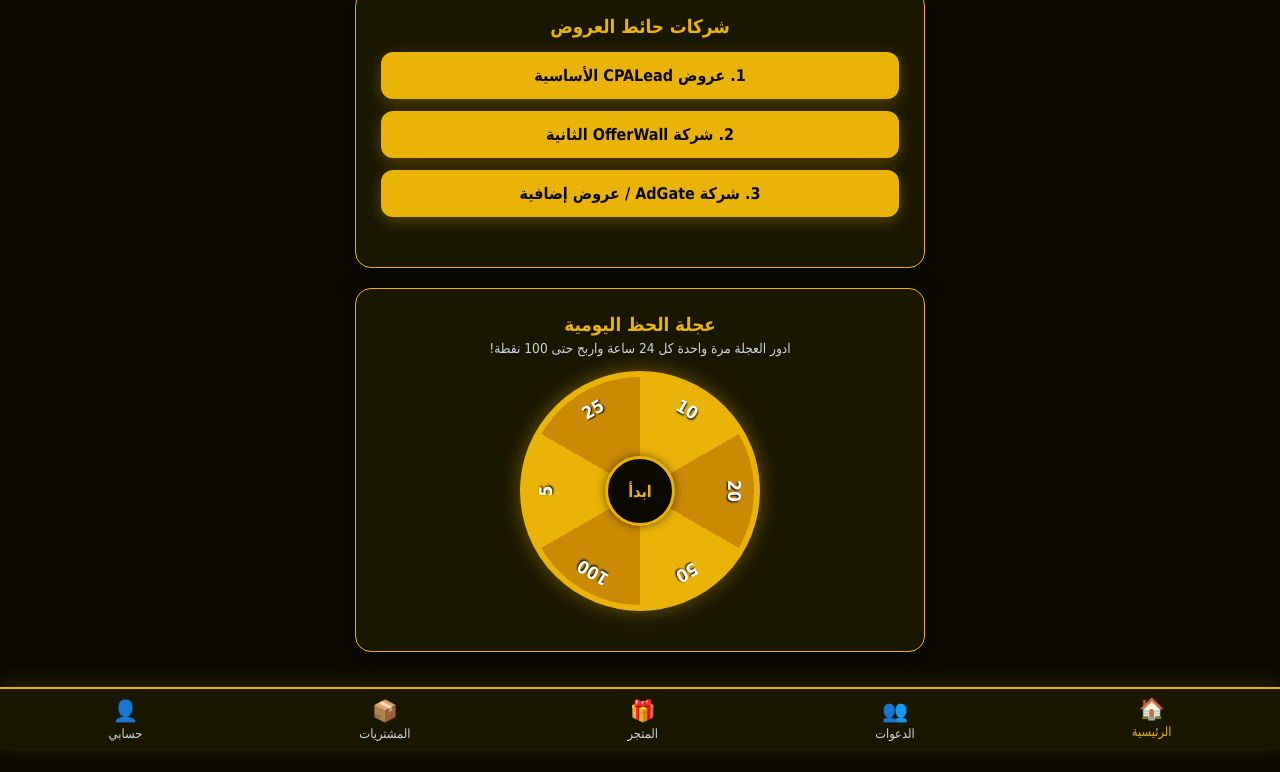
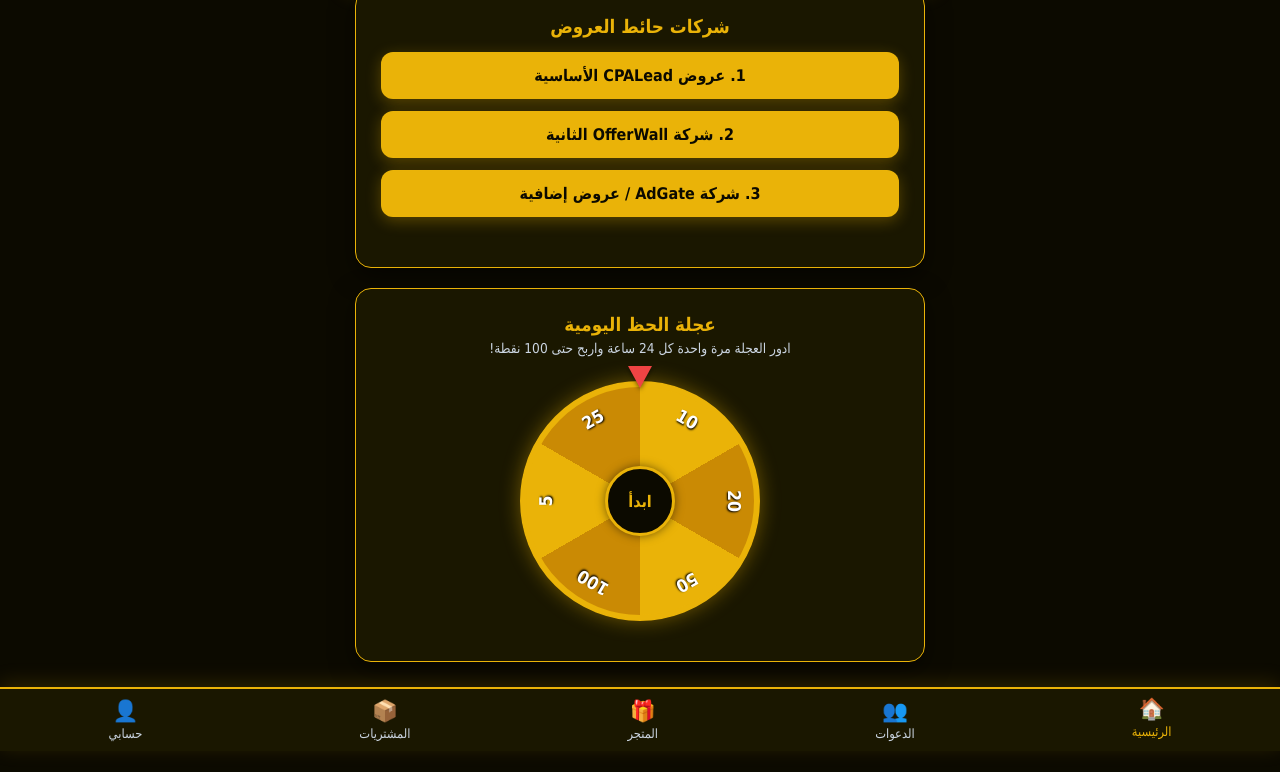
Before and after one commit to ahmdabwramy416-crypto/MistCash, a plain HTML site: page index.html in a window 1280 px wide. Shown: the part 49-821 px from the top of the page. Drawn offline with Linux system fonts and the light colour scheme; sample sign-in values are in the browser's storage.

Commit message:
Update index.html

```diff
--- a/index.html
+++ b/index.html
@@ -3,17 +3,34 @@
 <head>
     <meta charset="UTF-8">
     <meta name="viewport" content="width=device-width, initial-scale=1.0">
-    <title>الرئيسية - MistCash</title>
+    <title>الرئيسية - Gamer Pro</title>
     <link rel="stylesheet" href="style.css">
     <style>
         .offers-grid { display: grid; gap: 12px; margin-bottom: 25px; }
 
+        /* حاوية عجلة الحظ */
+        .wheel-box { position: relative; width: 240px; height: 240px; margin: 25px auto 15px auto; }
+
+        /* سهم المؤشر في الأعلى */
+        .wheel-pointer {
+            position: absolute;
+            top: -15px;
+            left: 50%;
+            transform: translateX(-50%);
+            width: 0;
+            height: 0;
+            border-left: 12px solid transparent;
+            border-right: 12px solid transparent;
+            border-top: 22px solid #ef4444; /* لون أحمر بارز للمؤشر */
+            z-index: 20;
+            filter: drop-shadow(0 2px 2px rgba(0,0,0,0.5));
+        }
+
         /* تصميم عجلة الحظ مع تقسيمات وجوائز واضحة */
         .wheel-container {
             position: relative;
-            width: 240px;
-            height: 240px;
-            margin: 15px auto;
+            width: 100%;
+            height: 100%;
             border-radius: 50%;
             border: 6px solid #eab308;
             background: conic-gradient(
@@ -49,7 +66,7 @@
 <body>
 
     <div class="header container">
-        <h2>MistCash</h2>
+        <h2>Gamer Pro</h2>
         <div class="points-box">الرصيد: <span id="userPoints">0</span> نقطة</div>
     </div>
 
@@ -64,10 +81,14 @@
             </div>
         </div>
 
-        <!-- عجلة الحظ مع الأرقام -->
+        <!-- عجلة الحظ مع السهم والأرقام -->
         <div class="card" style="text-align: center;">
             <h3>عجلة الحظ اليومية</h3>
             <p style="color: #cbd5e1; font-size: 0.85rem; margin-top: 5px;">ادور العجلة مرة واحدة كل 24 ساعة واربح حتى 100 نقطة!</p>
+
+            <div class="wheel-box">
+                <!-- السهم الدلالي في الأعلى -->
+                <div class="wheel-pointer"></div>
 
                 <div class="wheel-container" id="wheel">
                     <div class="wheel-slice s1">10</div>
@@ -77,6 +98,7 @@
                     <div class="wheel-slice s5">5</div>
                     <div class="wheel-slice s6">25</div>
                     <div class="wheel-center" onclick="spinWheel()">ابدأ</div>
+                </div>
             </div>
 
             <p id="wheelResult" style="color: #eab308; font-weight: bold; margin-top: 15px;"></p>
@@ -122,7 +144,7 @@
         function spinWheel() {
             if (isSpinning) return;
 
-            // التحقق من تاريخ آخر تددير للعجلة
+            // التحقق من تاريخ آخر تدوير للعجلة
             const lastSpinDate = localStorage.getItem(lastSpinKey);
             const today = new Date().toDateString();
             const resultText = document.getElementById("wheelResult");
```
Lines whose indentation alone changed are shown as unchanged.
